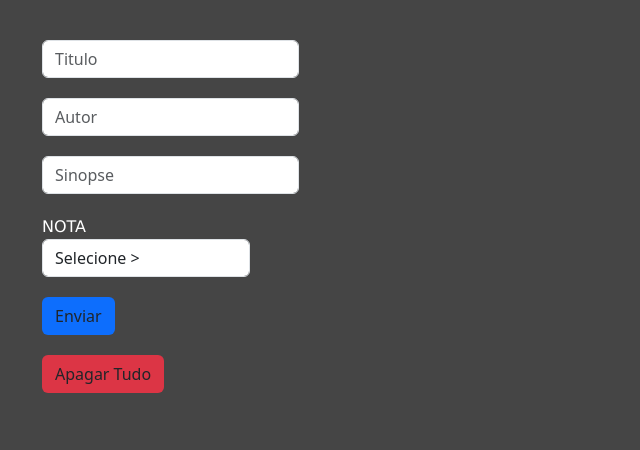
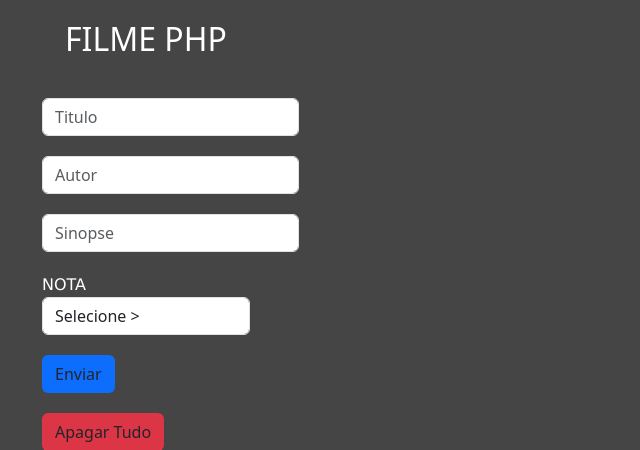
Before and after one commit to ZacMarshall1/TrabalhoA2, a PHP site: page / in a window 1280 px wide. Shown: the top 450 px of the page, without its empty margins (0-640 px from the left). Run offline with PHP 8.4, Linux system fonts and the light colour scheme; data that the repository does not hold is empty.

Commit message:
deixando mais bonitin

```diff
--- a/index.php
+++ b/index.php
@@ -5,12 +5,16 @@
     <meta charset="UTF-8">
     <meta name="viewport" content="width=device-width, initial-scale=1.0">
     <title>Filmes PHP</title>
-    <!-- BOOSTRAP -->
     <link rel="stylesheet" href="https://cdnjs.cloudflare.com/ajax/libs/twitter-bootstrap/5.3.3/css/bootstrap.min.css" integrity="sha512-jnSuA4Ss2PkkikSOLtYs8BlYIeeIK1h99ty4YfvRPAlzr377vr3CXDb7sb7eEEBYjDtcYj+AjBH3FLv5uSJuXg==" crossorigin="anonymous" referrerpolicy="no-referrer" />
     <style>
         body {
             background-color: #454545;
             margin: 0;
+        }
+
+        h2 {
+            color: white;
+            margin: 20px 0 0 65px;
         }
 
         .formMain {
@@ -63,7 +67,7 @@
 
         .notaLabel {
             color: white;
-            font-family:Verdana, Geneva, Tahoma, sans-serif
+            font-family: Verdana, Geneva, Tahoma, sans-serif
         }
 
         p {
@@ -72,10 +76,14 @@
             margin-top: 45px;
         }
 
+        .formPhp {
+            margin: 30px 0 0 0;
+        }
     </style>
 </head>
 
 <body>
+    <h2>FILME PHP</h2>
     <div class="container">
         <form class="formMain" method="post">
             <div class="form-group">
@@ -104,10 +112,12 @@
             <!-- <input type="submit" value="Apagar Tudo" name="removeAll"> -->
             <button class="btn bg-danger" type="submit" value="Apagar Tudo" name="removeAll">Apagar Tudo</button>
         </form>
-        <?php
-        require_once "banco.php";
+        <div class="formPhp">
+            <?php
+            require_once "banco.php";
 
-        ?>
+            ?>
+        </div>
     </div>
 
 
```
